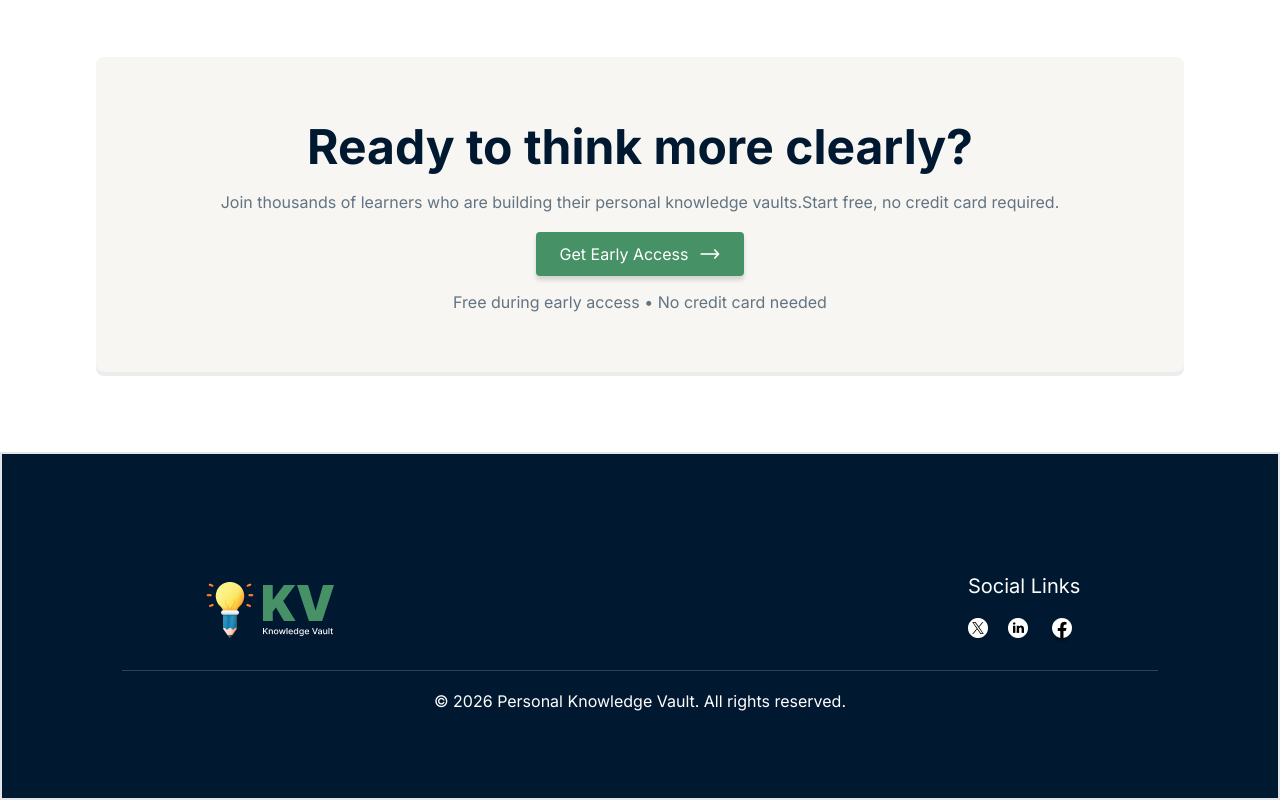
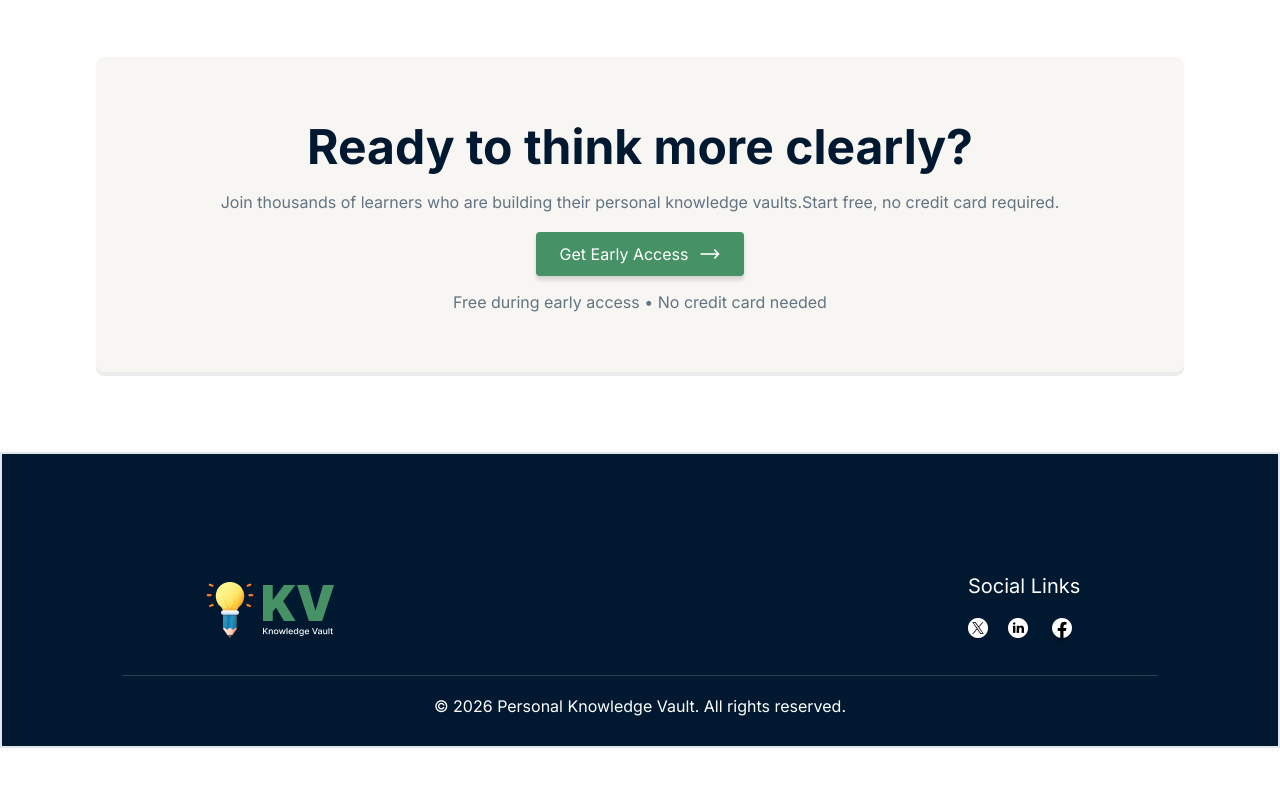
Before and after one commit to HarunBonny/B13-A01-Harun, a plain HTML site: page index.html in a window 1280 px wide. Shown: the part 1940-2740 px from the top of the page. After the commit the page ends 2688 px from the top, so only its background shows below. Drawn offline with Linux system fonts and the light colour scheme.

Commit message:
final upload

```diff
--- a/style.css
+++ b/style.css
@@ -286,11 +286,9 @@ body {
 footer {
     border: 2px solid #E1E4E8;
     background-color: #001931;
-    padding: 40px 0;
     color: #ffffff;
     text-align: center;
-    height: 348px;
-    padding: 120px 120px 20px 120px;
+    padding: 120px 120px 30px 120px;
 }
 
 .footerUpSection {
@@ -300,7 +298,7 @@ footer {
     display: flex;
     justify-content: space-between;
     align-items: center;
-    margin-bottom: 20px;
+    margin-bottom: 25px;
 }
 
 .socialLinks {
@@ -324,6 +322,7 @@ footer {
     font-size: 16px;
     color: #ffffff;
 }
+
 hr {
     border: none;
     border-top: 1px solid #E1E4E8;
```
